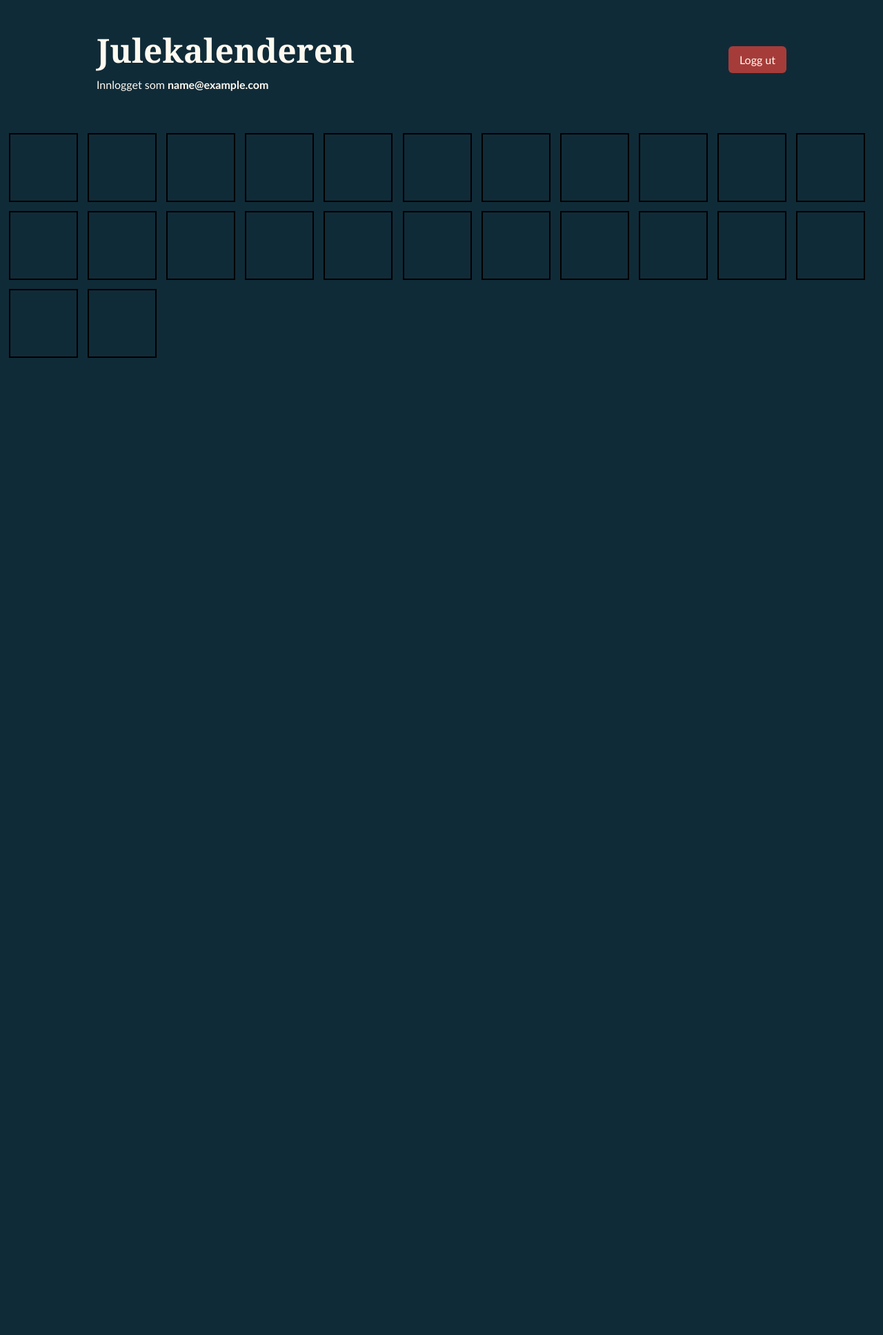
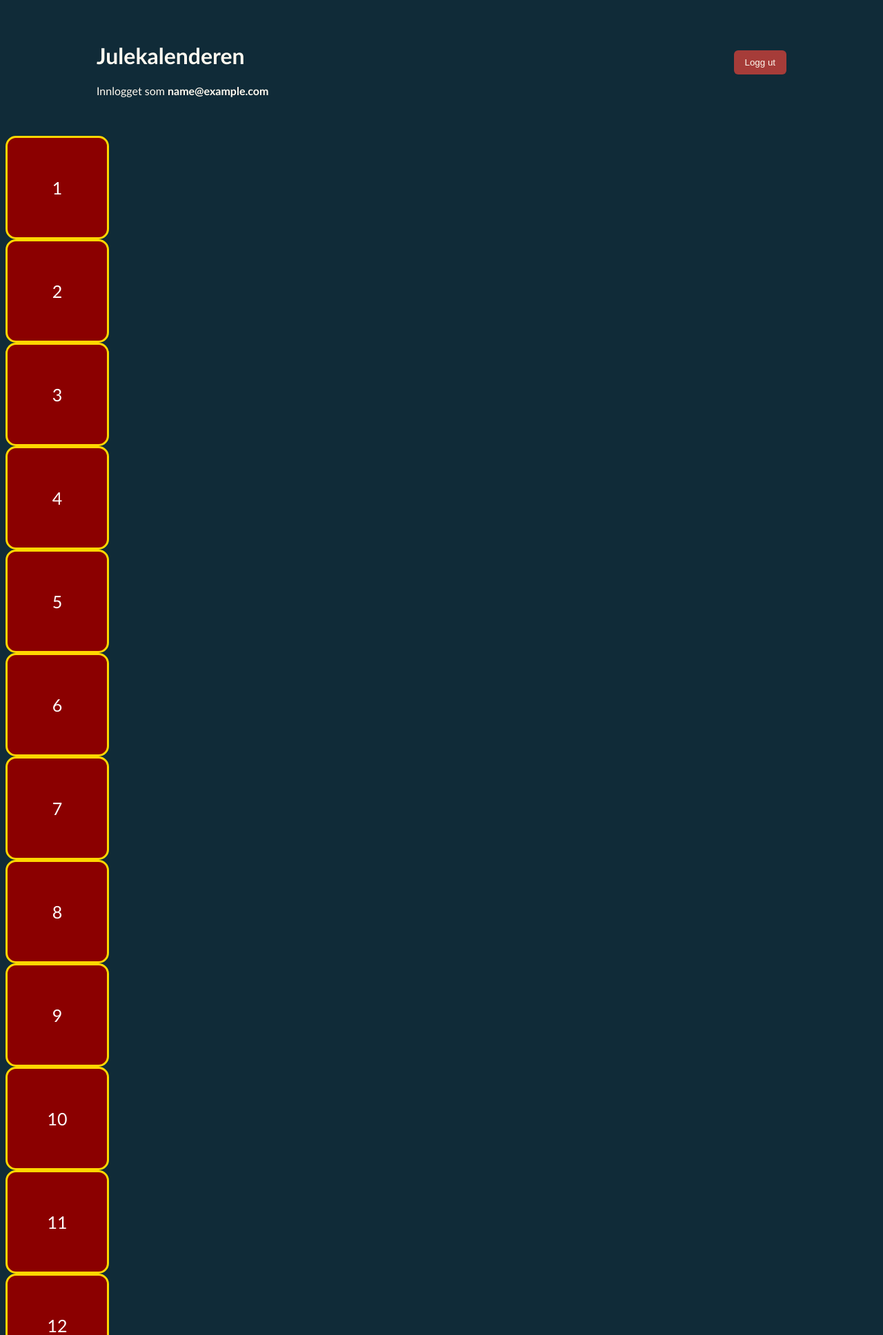
Before and after one commit to Birdvr69/julekalender, a Node server app: page / in a window 1280 px wide. Shown: the top 1936 px of the page at 69% size. Before the commit the page ends 519 px from the top, so only its background shows below. Run offline with Node 20, Linux system fonts and the light colour scheme; the visitor is signed in with stand-in values (Sample User, id 1); some libraries are stand-ins or nearby versions.

Commit message:
Oppdater kalender og innlogging
Co-authored-by: Copilot <223556219+Copilot@users.noreply.github.com>

```diff
--- a/app.js
+++ b/app.js
@@ -35,7 +35,7 @@ app.post("/login", async function (req, res) {
 
   if (typeof email !== "string" || typeof password !== "string") {
     return res.status(400).render("partials/login", {
-      error: "Skriv inn e-post og passord.",
+      error: "Skriv inn brukernavn og passord.",
       email: "",
     });
   }
@@ -47,7 +47,7 @@ app.post("/login", async function (req, res) {
 
     if (!user || !(await argon2.verify(user.passwordHash, password))) {
       return res.status(401).render("partials/login", {
-        error: "E-post eller passord er feil.",
+        error: "Brukernavn eller passord er feil.",
         email: cleanEmail,
       });
     }
@@ -86,14 +86,10 @@ app.post("/register-user", async function (req, res) {
     typeof password !== "string" ||
     typeof repeatPassword !== "string"
   ) {
-    return res.status(400).send("Skriv inn e-post og passord.");
+    return res.status(400).send("Skriv inn brukernavn og passord.");
   }
 
   const cleanEmail = email.trim().toLowerCase();
-
-  if (!/^\S+@\S+\.\S+$/.test(cleanEmail)) {
-    return res.status(400).send("Skriv inn en gyldig e-postadresse.");
-  }
 
   if (password !== repeatPassword) {
     return res.status(400).send("Passordene er ikke like.");
@@ -109,7 +105,7 @@ app.post("/register-user", async function (req, res) {
     res.redirect("/login");
   } catch (error) {
     if (error.code === 11000) {
-      return res.status(409).send("Denne e-postadressen har allerede en konto.");
+      return res.status(409).send("Brukernavnet er allerede brukt.");
     }
 
     console.error("Registrering feilet:", error.message);
--- a/css/stylesheet.css
+++ b/css/stylesheet.css
@@ -97,11 +97,6 @@
   margin-bottom: 24px;
 }
 
-.calendar-header h1 {
-  margin: 0 0 8px;
-  font-family: Georgia, "Times New Roman", serif;
-  font-size: clamp(2rem, 6vw, 3rem);
-}
 
 .calendar-header p {
   margin: 0;
@@ -114,7 +109,6 @@
   color: #fffaf0;
   background: #a63c39;
   cursor: pointer;
-  font: inherit;
 }
 
 .door-grid {
@@ -147,10 +141,18 @@
 }
 
 
-.box {
-  width: 100px;
-  height: 100px;
-  border: 2px solid black;
-  display: inline-block;
-  margin: 5px;
+.calendar-box {
+    width: 150px;
+    height: 150px;
+    background-color: darkred;
+    border: 3px solid gold;
+    border-radius: 15px;
+
+    display: flex;
+    justify-content: center;
+    align-items: center;
+
+    color: white;
+    font-size: 25px;
+    cursor: pointer;
 }
--- a/views/partials/index.ejs
+++ b/views/partials/index.ejs
@@ -14,51 +14,49 @@
       </header>
       </section>
     </main>
-    <div class="box"></div>
-<div class="box"></div>
+    <div class="calendar-box">1</div>
+<div class="calendar-box">2</div>
 
-<div class="box"></div>
+<div class="calendar-box">3</div>
 
-<div class="box"></div>
+<div class="calendar-box">4</div>
+<div class="calendar-box">5</div>
 
-<div class="box"></div>
+<div class="calendar-box">6</div>
 
-<div class="box"></div>
+<div class="calendar-box">7</div>
 
-<div class="box"></div>
+<div class="calendar-box">8</div>
 
-<div class="box"></div>
+<div class="calendar-box">9</div>
 
-<div class="box"></div>
+<div class="calendar-box">10</div>
 
-<div class="box"></div>
+<div class="calendar-box">11</div>
 
-<div class="box"></div>
+<div class="calendar-box">12</div>
 
-<div class="box"></div>
+<div class="calendar-box">13</div>
 
-<div class="box"></div>
+<div class="calendar-box">14</div>
 
-<div class="box"></div>
+<div class="calendar-box">15</div>
 
-<div class="box"></div>
+<div class="calendar-box">16</div>
 
-<div class="box"></div>
+<div class="calendar-box">17</div>
 
-<div class="box"></div>
+<div class="calendar-box">18</div>
 
-<div class="box"></div>
+<div class="calendar-box">19</div>
 
-<div class="box"></div>
+<div class="calendar-box">20</div>
 
-<div class="box"></div>
+<div class="calendar-box">21</div>
 
-<div class="box"></div>
+<div class="calendar-box">22</div>
 
-<div class="box"></div>
-
-<div class="box"></div>
-
-<div class="box"></div>
+<div class="calendar-box">23</div>
+<div class="calendar-box">24</div>
   </body>
 </html>
--- a/views/partials/login.ejs
+++ b/views/partials/login.ejs
@@ -9,8 +9,8 @@
           <p class="auth-error" role="alert"><%= error %></p>
         <% } %>
         <form action="/login" method="post">
-          <label for="email">E-post</label>
-          <input id="email" name="email" type="email" value="<%= email %>" autocomplete="email" required>
+          <label for="email">Brukernavn eller e-post</label>
+          <input id="email" name="email" type="text" value="<%= email %>" autocomplete="username" required>
 
           <label for="password">Passord</label>
           <input id="password" name="password" type="password" autocomplete="current-password" required>
--- a/views/partials/register.ejs
+++ b/views/partials/register.ejs
@@ -3,8 +3,8 @@
     <body>
         <h1>register-user</h1>
         <form action="/register-user" method="POST">
-            <label for="email">email</label>
-            <input type="email" name="email" id="email" required>
+            <label for="email">Brukernavn eller e-post</label>
+            <input type="text" name="email" id="email" autocomplete="username" required>
 
             <label for="password">password</label>
             <input type="password" name="password" id="password" minlength="8" required>
```
Also changed, not shown: js/kalender.js (added).
